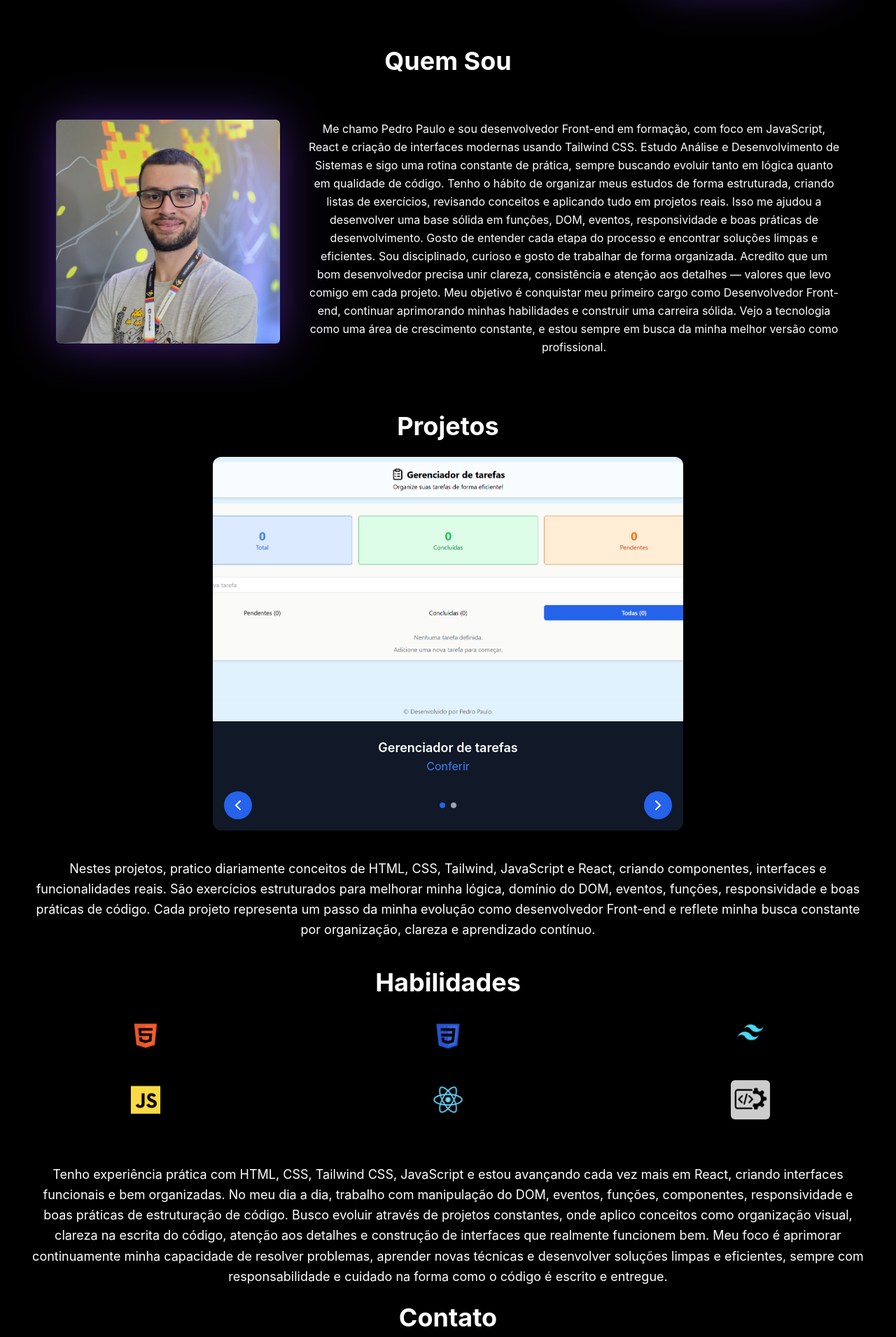
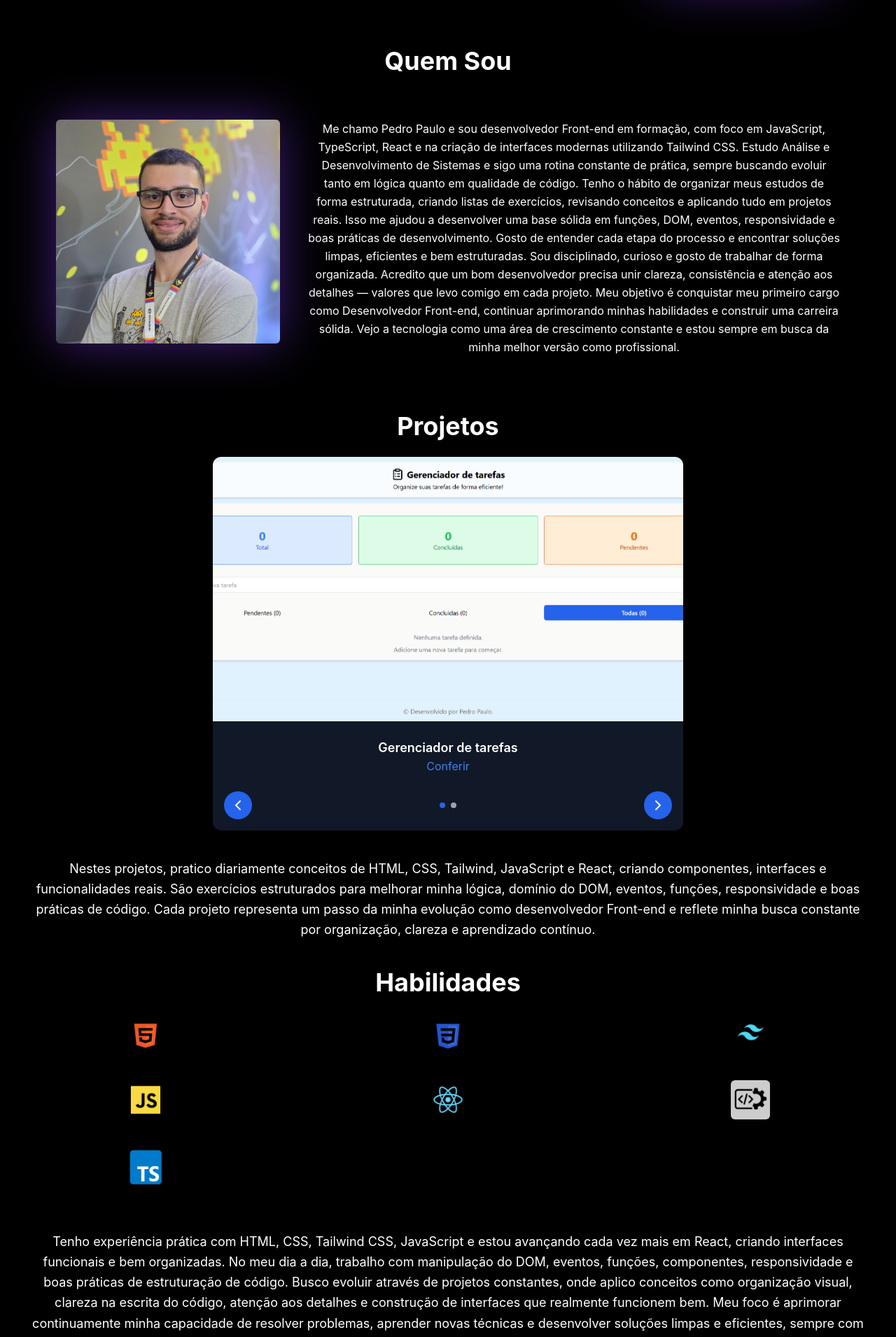
Before and after one commit to P3dr0PRR/Portif-lio, a React (Vite) app: page / in a window 1280 px wide. Shown: the part 432-2343 px from the top of the page at 70% size. Built offline with nearby package versions, Linux system fonts and the light colour scheme.

Commit message:
feet: Adição de TypeScript nas Habilidades e em sobre mim

```diff
--- a/src/Body/Habilidades.jsx
+++ b/src/Body/Habilidades.jsx
@@ -6,36 +6,79 @@ export function Habilidades() {
       </h2>
       <div className="grid grid-cols-3 gap-4 mb-4">
         <div className="flex flex-col items-center">
-          <img src="/Habilidades/HTML.png" className="h-14 w-14"></img>
+          <img
+            loading="lazy"
+            decoding="async"
+            title="HTML"
+            src="/Habilidades/HTML.png"
+            className="h-14 w-14"
+          ></img>
           <p className="font-semibold">HTML</p>
         </div>
 
         <div className="flex flex-col items-center">
-          <img src="/Habilidades/CSS.png" className="h-14 w-14"></img>
+          <img
+            loading="lazy"
+            decoding="async"
+            title="CSS"
+            src="/Habilidades/CSS.png"
+            className="h-14 w-14"
+          ></img>
           <p className="font-semibold">CSS</p>
         </div>
 
         <div className="flex flex-col items-center">
-          <img src="/Habilidades/TAILWIND.png" className="h-14 w-14"></img>
+          <img
+            loading="lazy"
+            decoding="async"
+            title="TAILWIND"
+            src="/Habilidades/TAILWIND.png"
+            className="h-14 w-14"
+          ></img>
           <p className="font-semibold">TAILWIND</p>
         </div>
 
         <div className="flex flex-col items-center">
-          <img src="/Habilidades/JS.png" className="h-14 w-14"></img>
+          <img
+            loading="lazy"
+            decoding="async"
+            title="JavaScript"
+            src="/Habilidades/JS.png"
+            className="h-14 w-14"
+          ></img>
           <p className="font-semibold">JavaScript</p>
         </div>
 
         <div className="flex flex-col items-center">
-          <img src="/Habilidades/react.png" className="h-14 w-14"></img>
+          <img
+            loading="lazy"
+            decoding="async"
+            title="REACT"
+            src="/Habilidades/react.png"
+            className="h-14 w-14"
+          ></img>
           <p className="font-semibold">REACT</p>
         </div>
 
         <div className="flex flex-col items-center">
           <img
+            loading="lazy"
+            decoding="async"
+            title="BOAS PRÁTICAS"
             src="/Habilidades/BOAS.png"
             className="h-14 w-14 bg-white/80 rounded-md"
           ></img>
           <p className="font-semibold">BOAS PRÁTICAS</p>
+        </div>
+        <div className="flex flex-col items-center">
+          <img
+            loading="lazy"
+            decoding="async"
+            title="TypeScript"
+            src="/Habilidades/TS.png"
+            className="h-14 w-14"
+          ></img>
+          <p className="font-semibold">TypeScript</p>
         </div>
       </div>
       <h3 className="text-lg leading-relaxed text-white text-center mx-10 mt-10">
--- a/src/Body/QuemSou.jsx
+++ b/src/Body/QuemSou.jsx
@@ -24,22 +24,23 @@ export function QuemSou() {
         <section className="flex-1 text-center items-center justify-center my-auto text-md leading-relaxed">
           <p>
             Me chamo Pedro Paulo e sou desenvolvedor Front-end em formação, com
-            foco em JavaScript, React e criação de interfaces modernas usando
-            Tailwind CSS. Estudo Análise e Desenvolvimento de Sistemas e sigo
-            uma rotina constante de prática, sempre buscando evoluir tanto em
-            lógica quanto em qualidade de código. Tenho o hábito de organizar
-            meus estudos de forma estruturada, criando listas de exercícios,
-            revisando conceitos e aplicando tudo em projetos reais. Isso me
-            ajudou a desenvolver uma base sólida em funções, DOM, eventos,
-            responsividade e boas práticas de desenvolvimento. Gosto de entender
-            cada etapa do processo e encontrar soluções limpas e eficientes. Sou
+            foco em JavaScript, TypeScript, React e na criação de interfaces
+            modernas utilizando Tailwind CSS. Estudo Análise e Desenvolvimento
+            de Sistemas e sigo uma rotina constante de prática, sempre buscando
+            evoluir tanto em lógica quanto em qualidade de código. Tenho o
+            hábito de organizar meus estudos de forma estruturada, criando
+            listas de exercícios, revisando conceitos e aplicando tudo em
+            projetos reais. Isso me ajudou a desenvolver uma base sólida em
+            funções, DOM, eventos, responsividade e boas práticas de
+            desenvolvimento. Gosto de entender cada etapa do processo e
+            encontrar soluções limpas, eficientes e bem estruturadas. Sou
             disciplinado, curioso e gosto de trabalhar de forma organizada.
             Acredito que um bom desenvolvedor precisa unir clareza, consistência
             e atenção aos detalhes — valores que levo comigo em cada projeto.
             Meu objetivo é conquistar meu primeiro cargo como Desenvolvedor
             Front-end, continuar aprimorando minhas habilidades e construir uma
             carreira sólida. Vejo a tecnologia como uma área de crescimento
-            constante, e estou sempre em busca da minha melhor versão como
+            constante e estou sempre em busca da minha melhor versão como
             profissional.
           </p>
         </section>
```
Also changed, not shown: public/Habilidades/TS.png (added).
